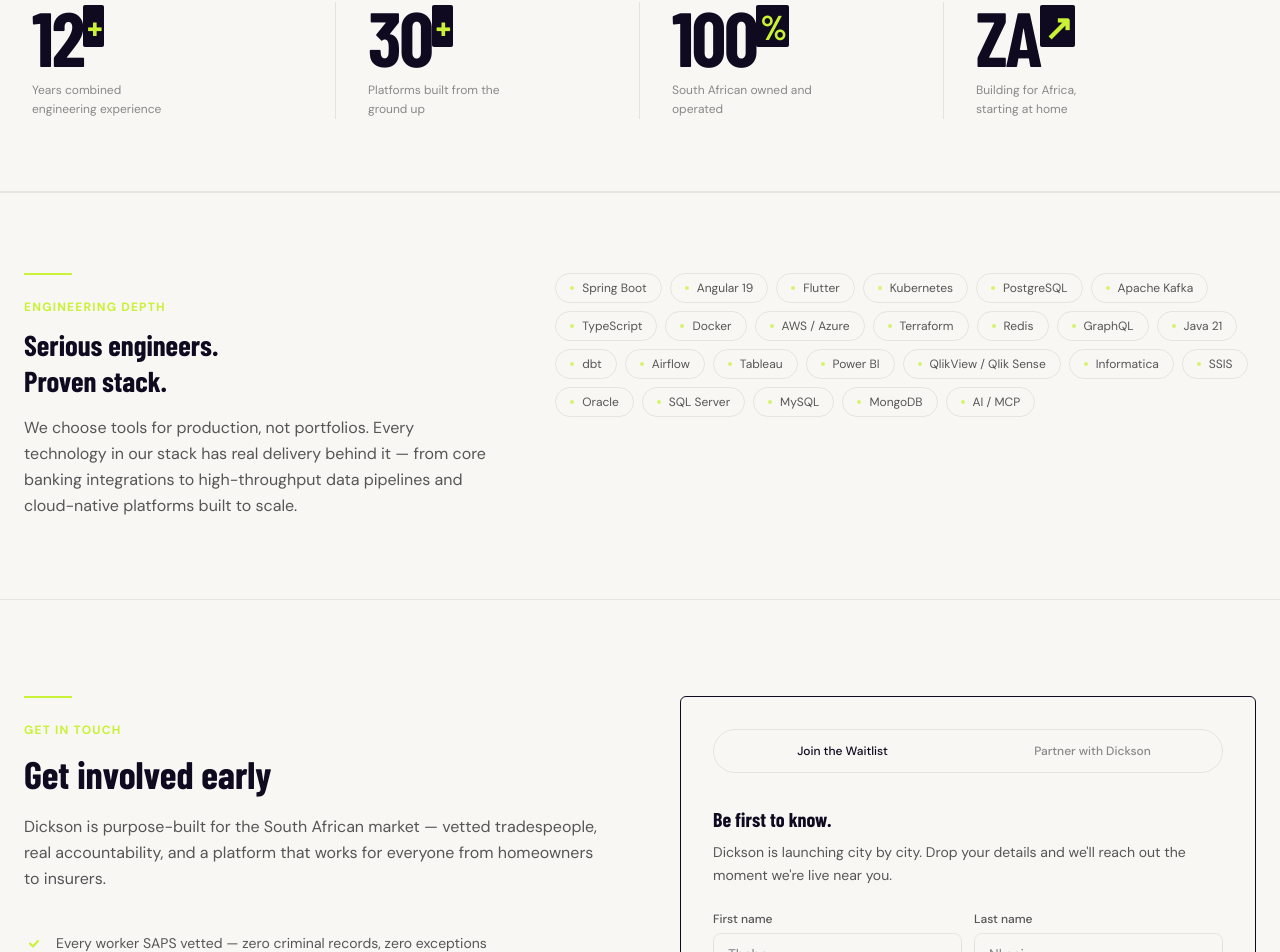
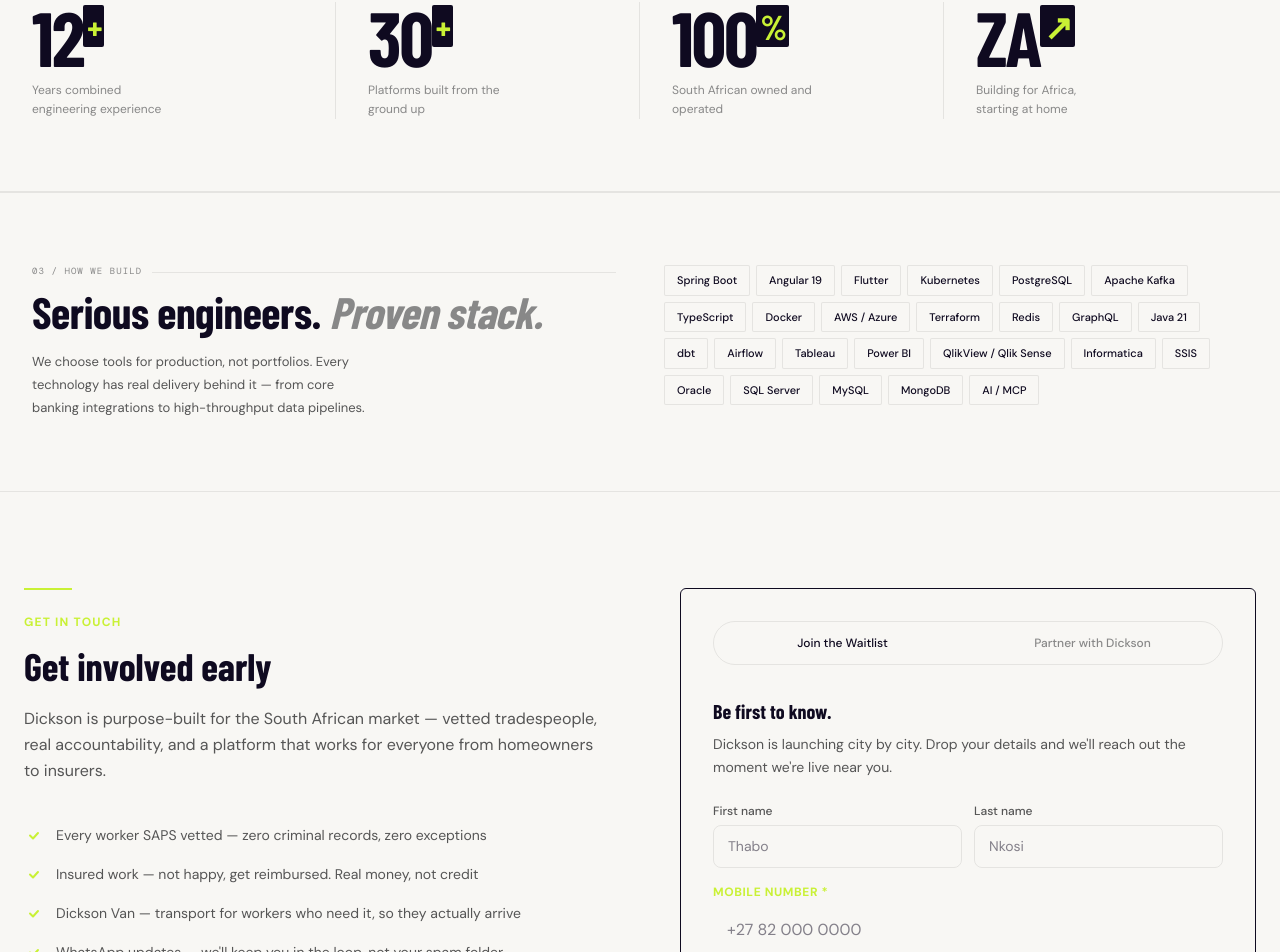
Before and after one commit to TiroMatlapeng/elementary-web, a Next.js app: page / in a window 1280 px wide. Shown: the part 2256-3208 px from the top of the page. Built offline with nearby package versions, Linux system fonts and the light colour scheme; a web font is replaced by a local one.

Commit message:
feat: restyle TechStack to match new design system

```diff
--- a/src/components/tech-stack.tsx
+++ b/src/components/tech-stack.tsx
@@ -1,87 +1,46 @@
-"use client";
-
-import { SectionReveal } from "@/components/section-reveal";
+import { SectionReveal } from "./section-reveal";
 
 const TECH_PILLS = [
-  "Spring Boot",
-  "Angular 19",
-  "Flutter",
-  "Kubernetes",
-  "PostgreSQL",
-  "Apache Kafka",
-  "TypeScript",
-  "Docker",
-  "AWS / Azure",
-  "Terraform",
-  "Redis",
-  "GraphQL",
-  "Java 21",
-  "dbt",
-  "Airflow",
-  "Tableau",
-  "Power BI",
-  "QlikView / Qlik Sense",
-  "Informatica",
-  "SSIS",
-  "Oracle",
-  "SQL Server",
-  "MySQL",
-  "MongoDB",
-  "AI / MCP",
+  "Spring Boot", "Angular 19", "Flutter", "Kubernetes", "PostgreSQL",
+  "Apache Kafka", "TypeScript", "Docker", "AWS / Azure", "Terraform",
+  "Redis", "GraphQL", "Java 21", "dbt", "Airflow", "Tableau",
+  "Power BI", "QlikView / Qlik Sense", "Informatica", "SSIS",
+  "Oracle", "SQL Server", "MySQL", "MongoDB", "AI / MCP",
 ] as const;
 
 export function TechStack() {
   return (
-    <section
-      id="tech"
-      className="py-20 border-t"
-      style={{ borderColor: "var(--color-border)" }}
-    >
-      <div
-        className="mx-auto px-6 grid grid-cols-1 gap-12 md:grid-cols-[1fr_1.5fr] md:gap-16"
-        style={{ maxWidth: "var(--width-content)" }}
-      >
-        {/* Left column */}
+    <section id="tech" style={{ padding: "72px 32px", background: "var(--color-base)", borderTop: "1px solid var(--color-border)" }}>
+      <div style={{ maxWidth: "var(--width-content)", margin: "0 auto", display: "grid", gridTemplateColumns: "repeat(auto-fit, minmax(280px, 1fr))", gap: "48px", alignItems: "start" }}>
         <SectionReveal delay={0}>
           <div>
-            <div
-              className="border-t-2 w-12 mb-6"
-              style={{ borderColor: "var(--color-accent)" }}
-            />
-            <p
-              className="text-xs font-semibold uppercase tracking-widest mb-3"
-              style={{ color: "var(--color-accent)" }}
-            >
-              Engineering depth
-            </p>
-            <h2
-              className="font-display font-bold leading-tight mb-4"
-              style={{
-                fontSize: "1.8rem",
-                color: "var(--color-text-primary)",
-              }}
-            >
-              Serious engineers.
-              <br />
-              Proven stack.
+            <div style={{ display: "flex", alignItems: "center", gap: "10px", marginBottom: "10px" }}>
+              <span style={{ fontFamily: "var(--font-mono)", fontSize: "9px", letterSpacing: "0.12em", textTransform: "uppercase", color: "var(--color-text-muted)" }}>
+                03 / HOW WE BUILD
+              </span>
+              <span style={{ flex: 1, height: "1px", background: "var(--color-border)", display: "block" }} />
+            </div>
+            <h2 style={{ fontFamily: "var(--font-display)", fontSize: "clamp(28px, 3.5vw, 44px)", fontWeight: 900, letterSpacing: "-0.01em", color: "var(--color-ink)", lineHeight: 1.05, marginBottom: "16px" }}>
+              Serious engineers.{" "}
+              <em style={{ fontStyle: "italic", color: "var(--color-text-muted)" }}>Proven stack.</em>
             </h2>
-            <p
-              className="text-base leading-relaxed"
-              style={{ color: "var(--color-text-secondary)" }}
-            >
-              We choose tools for production, not portfolios. Every technology
-              in our stack has real delivery behind it — from core banking
-              integrations to high-throughput data pipelines and cloud-native
-              platforms built to scale.
+            <p style={{ fontSize: "13px", lineHeight: 1.75, color: "var(--color-text-secondary)", maxWidth: "340px" }}>
+              We choose tools for production, not portfolios. Every technology has real delivery behind it — from core banking integrations to high-throughput data pipelines.
             </p>
           </div>
         </SectionReveal>
 
-        {/* Right column */}
         <SectionReveal delay={1}>
-          <div className="flex flex-wrap gap-2">
+          <div style={{ display: "flex", flexWrap: "wrap", gap: "6px" }}>
             {TECH_PILLS.map((tech) => (
-              <TechPill key={tech} label={tech} />
+              <span
+                key={tech}
+                style={{ display: "inline-block", border: "1px solid var(--color-border)", borderRadius: "2px", padding: "6px 12px", fontSize: "11px", fontWeight: 500, color: "var(--color-ink)", background: "var(--color-base)", transition: "all 0.2s", cursor: "default" }}
+                onMouseEnter={(e) => { const el = e.currentTarget as HTMLElement; el.style.borderColor = "var(--color-ink)"; el.style.background = "var(--color-ink)"; el.style.color = "var(--color-accent)"; }}
+                onMouseLeave={(e) => { const el = e.currentTarget as HTMLElement; el.style.borderColor = "var(--color-border)"; el.style.background = "var(--color-base)"; el.style.color = "var(--color-ink)"; }}
+              >
+                {tech}
+              </span>
             ))}
           </div>
         </SectionReveal>
@@ -89,32 +48,3 @@
     </section>
   );
 }
-
-function TechPill({ label }: { label: string }) {
-  return (
-    <span
-      className="group inline-flex items-center gap-2 px-3.5 py-1.5 rounded-full text-xs border cursor-default transition-colors duration-200"
-      style={{
-        background: "var(--color-surface)",
-        borderColor: "var(--color-border)",
-        color: "var(--color-text-secondary)",
-      }}
-      onMouseEnter={(e) => {
-        const el = e.currentTarget;
-        el.style.color = "var(--color-accent)";
-        el.style.borderColor = "var(--color-accent-glow)";
-      }}
-      onMouseLeave={(e) => {
-        const el = e.currentTarget;
-        el.style.color = "var(--color-text-secondary)";
-        el.style.borderColor = "var(--color-border)";
-      }}
-    >
-      <span
-        className="block w-1 h-1 rounded-full flex-shrink-0"
-        style={{ background: "var(--color-accent)", opacity: 0.7 }}
-      />
-      {label}
-    </span>
-  );
-}
```
